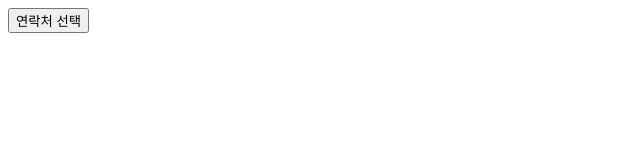
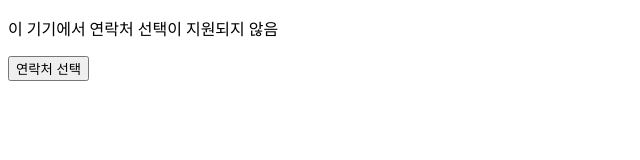
Before and after one commit to naruteride/contact-picker-api-test, a plain HTML site: page index.html in a window 1280 px wide. Shown: the whole page, without its empty margins (0-640 px from the left). Drawn offline with Linux system fonts and the light colour scheme.

Commit message:
feat: 지원 여부 확인 기능 추가

```diff
--- a/index.html
+++ b/index.html
@@ -8,10 +8,13 @@
 </head>
 
 <body>
+	<p id="supported"></p>
 	<button id="pickContact">연락처 선택</button>
 
 	<script>
 		const pickContactBtn = document.getElementById("pickContact");
+		const supported = "contacts" in navigator;
+		document.getElementById("supported").textContent = "이 기기에서 연락처 선택이 " + (supported ? "지원됨" : "지원되지 않음");
 
 		pickContactBtn.addEventListener("click", async () => {
 			try {
```
